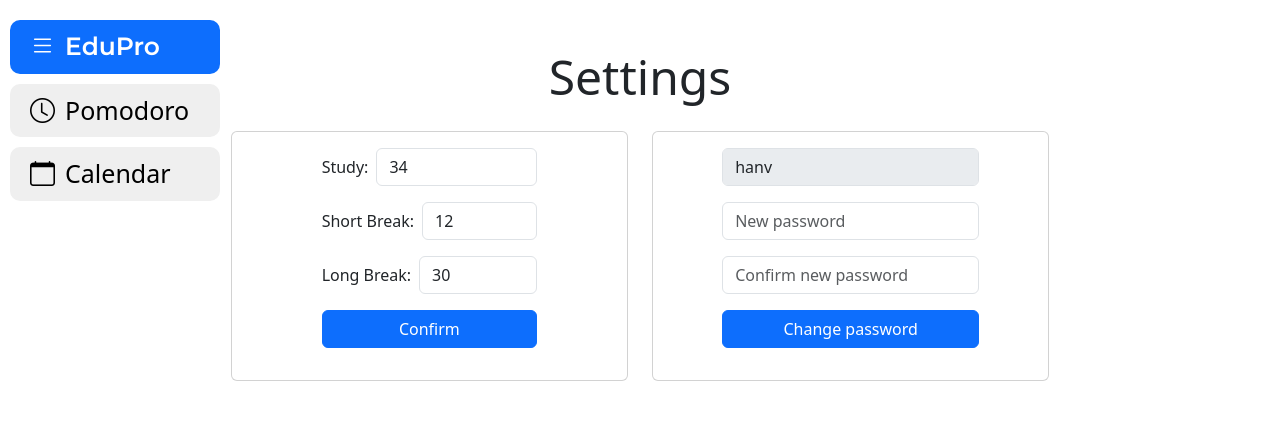
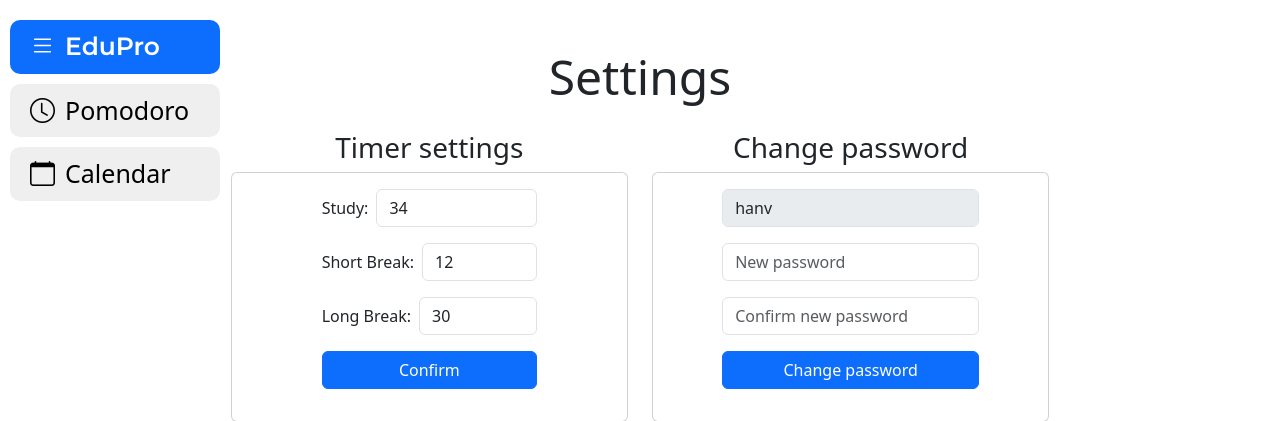
Before and after one commit to hanvi10/EduPro, a Flask app: page /settings in a window 1280 px wide. Shown: the top 421 px of the page. Run offline with Flask 3, Linux system fonts and the light colour scheme; a user stored in the database is signed in; data comes from the database, SQL or seed files in the repository; some libraries are stand-ins or nearby versions.

Commit message:
change settings title

```diff
--- a/templates/settings.html
+++ b/templates/settings.html
@@ -8,6 +8,7 @@
         <h2>Settings</h2>
         <div class="row d-flex justify-content-center">
             <div class="col-md-6 col-xl-4">
+                <h3>Timer settings</h3>
                 <div class="card mb-5">
                     <div class="card-body d-flex flex-column align-items-center">
                         <form class="text-left" action="/settings" method="post">
@@ -38,6 +39,7 @@
             </div>
 
             <div class="col-md-6 col-xl-4">
+                <h3>Change password</h3>
                 <div class="card mb-5">
                     <div class="card-body d-flex flex-column align-items-center">
                         <form class="text-left" action="/settings" method="post">
```
Also changed, not shown: 2 other files.
